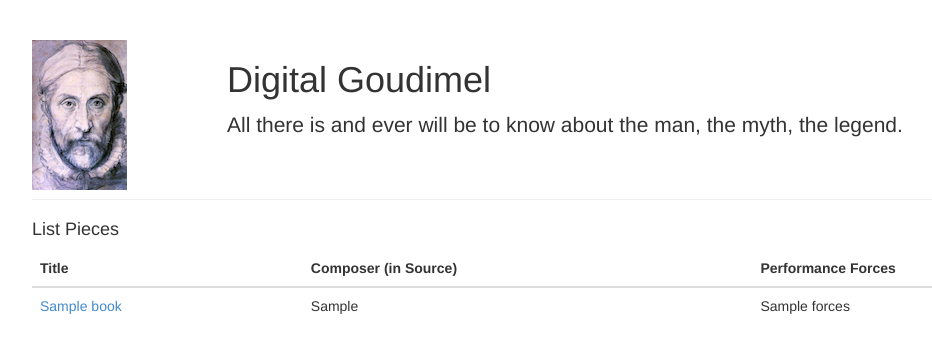
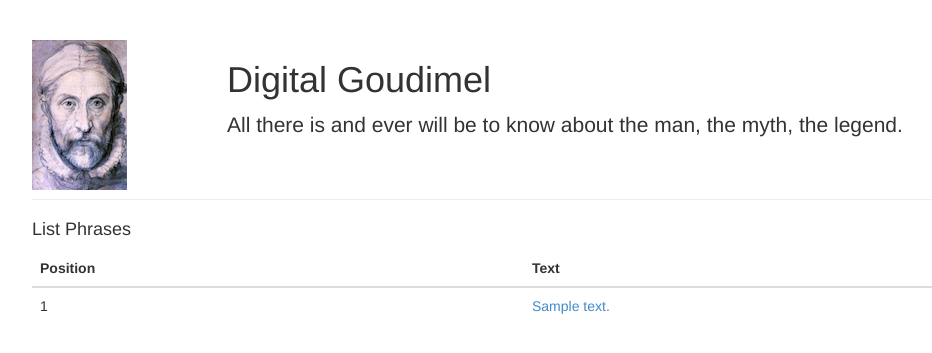
Before and after one commit to ahankinson/ToursDemoApplication, a Django app: template goudimel/templates/phrase/phrase_list.html in a window 1280 px wide. Shown: the top 353 px of the page, without its empty margins (38-970 px from the left). Run offline with Django 3.2, Linux system fonts and the light colour scheme; the template is opened without the code that fills it: most values are stand-ins (such as "Sample title", 1, 10 or a date in 2020); parts of the project's set-up code (start-up, migrations or seed data) failed here and were passed over; some libraries are stand-ins or nearby versions.

Commit message:
Finish templates

```diff
--- a/goudimel/templates/phrase/phrase_list.html
+++ b/goudimel/templates/phrase/phrase_list.html
@@ -1,22 +1,20 @@
 {% extends "base.html" %}
 
 {% block body %}
-    <h4>List Pieces</h4>
+    <h4>List Phrases</h4>
 
     <table class="table">
         <thead>
             <tr>
-                <th>Title</th>
-                <th>Composer (in Source)</th>
-                <th>Performance Forces</th>
+                <th>Position</th>
+                <th>Text</th>
             </tr>
         </thead>
         <tbody>
-            {% for piece in content %}
+            {% for phrase in content %}
             <tr>
-                <td><a href="{{ piece.url }}">{{ piece.title }}</a></td>
-                <td>{{ piece.composer_src }}</td>
-                <td>{{ piece.forces }}</td>
+                <td>{{ phrase.phrase_num }}</td>
+                <td><a href="{{ phrase.url }}">{{ phrase.phrase_text }}</a></td>
             </tr>
             {% endfor %}
         </tbody>
```
Also changed, not shown: goudimel/templates/phrase/phrase_detail.html (+7 -0 lines).
